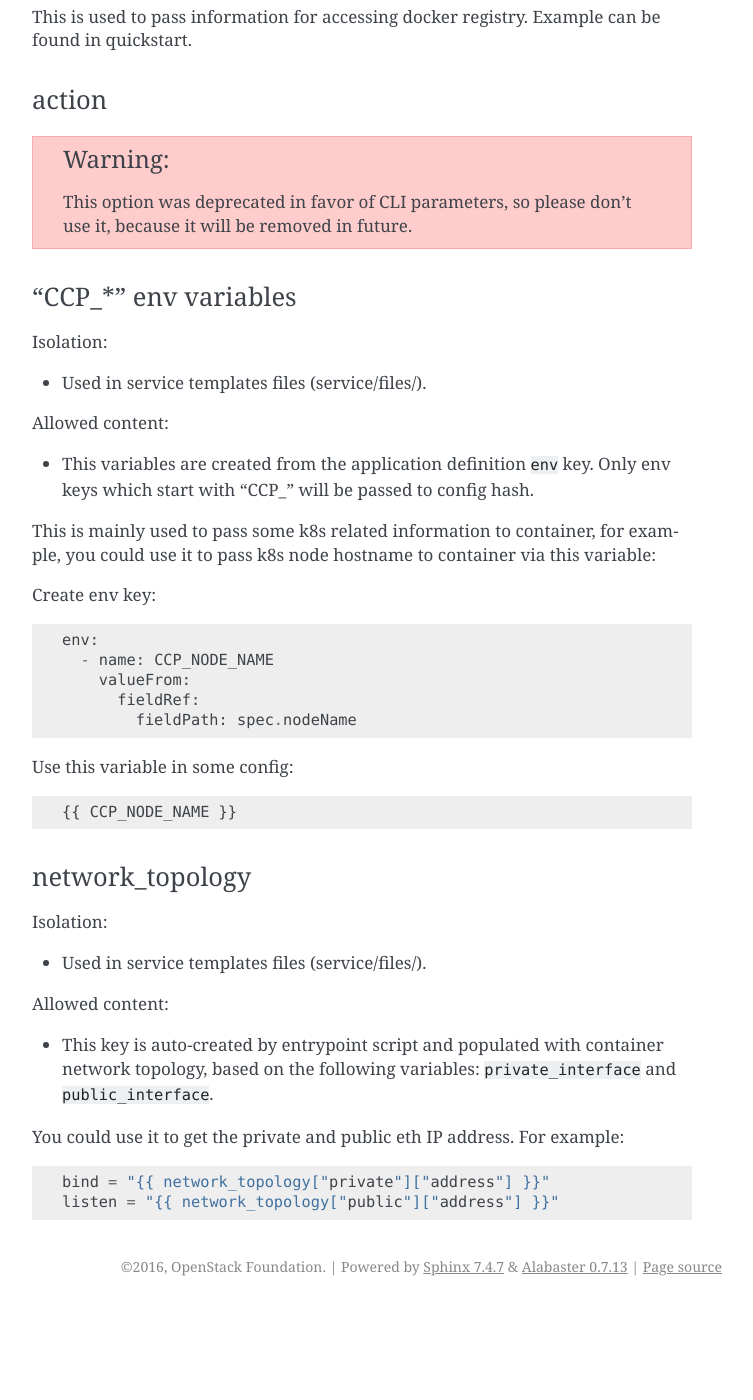
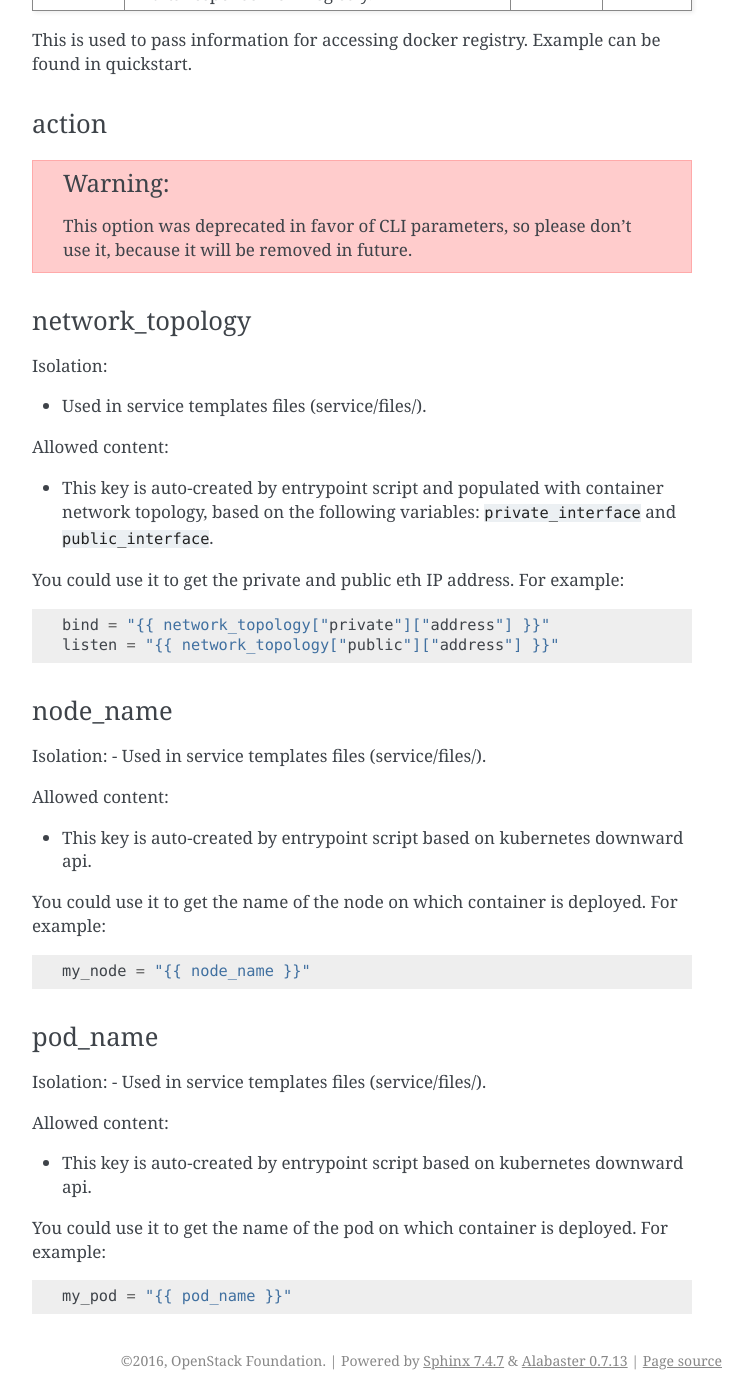
Before and after one commit to openstack-archive/fuel-ccp, a Sphinx documentation site: the page built from doc/source/config/types.rst, in a window 1280 px wide and 1400 px high, scrolled down 9127 px. Shown: the whole window, without its empty margins (388-1141 px from the left). Built offline with Sphinx 7.4.7, drawn with Linux system fonts in a browser that asks for light colours; before the commit the page ends 10433 px from its top, so only the background shows below that; some of the changed text lies outside the part shown.

Commit message:
Removing CCP_* env from docs
This part is no longer valid, also node_name
and pod_name configs description added

Change-Id: I53131a10c0383f5a261925a091664f82cb890c27

```diff
--- a/doc/source/config/types.rst
+++ b/doc/source/config/types.rst
@@ -55,8 +55,9 @@ a part of groups mentioned erlier.
 
 - :ref:`registry`
 - :ref:`action`
-- :ref:`ccp`
 - :ref:`network_topology`
+- :ref:`ccp_node`
+- :ref:`ccp_pod`
 
 List of keys
 ~~~~~~~~~~~~
@@ -485,40 +486,6 @@ action
 .. WARNING:: This option was deprecated in favor of CLI parameters, so please
              don't use it, because it will be removed in future.
 
-.. _ccp:
-
-"CCP_*" env variables
----------------------
-
-Isolation:
-
-- Used in service templates files (service/files/).
-
-Allowed content:
-
-- This variables are created from the application definition ``env`` key.
-  Only env keys which start with "CCP\_" will be passed to config hash.
-
-This is mainly used to pass some k8s related information to container, for
-example, you could use it to pass k8s node hostname to container via this
-variable:
-
-Create env key:
-
-::
-
-      env:
-        - name: CCP_NODE_NAME
-          valueFrom:
-            fieldRef:
-              fieldPath: spec.nodeName
-
-Use this variable in some config:
-
-::
-
-    {{ CCP_NODE_NAME }}
-
 .. _network_topology:
 
 network_topology
@@ -540,3 +507,43 @@ You could use it to get the private and public eth IP address. For example:
 
     bind = "{{ network_topology["private"]["address"] }}"
     listen = "{{ network_topology["public"]["address"] }}"
+
+.. _ccp_node:
+
+node_name
+---------
+
+Isolation:
+- Used in service templates files (service/files/).
+
+Allowed content:
+
+- This key is auto-created by entrypoint script based on kubernetes downward
+  api.
+
+You could use it to get the name of the node on which container is deployed.
+For example:
+
+::
+
+    my_node = "{{ node_name }}"
+
+.. _ccp_pod:
+
+pod_name
+--------
+
+Isolation:
+- Used in service templates files (service/files/).
+
+Allowed content:
+
+- This key is auto-created by entrypoint script based on kubernetes downward
+  api.
+
+You could use it to get the name of the pod on which container is deployed.
+For example:
+
+::
+
+    my_pod = "{{ pod_name }}"
```
